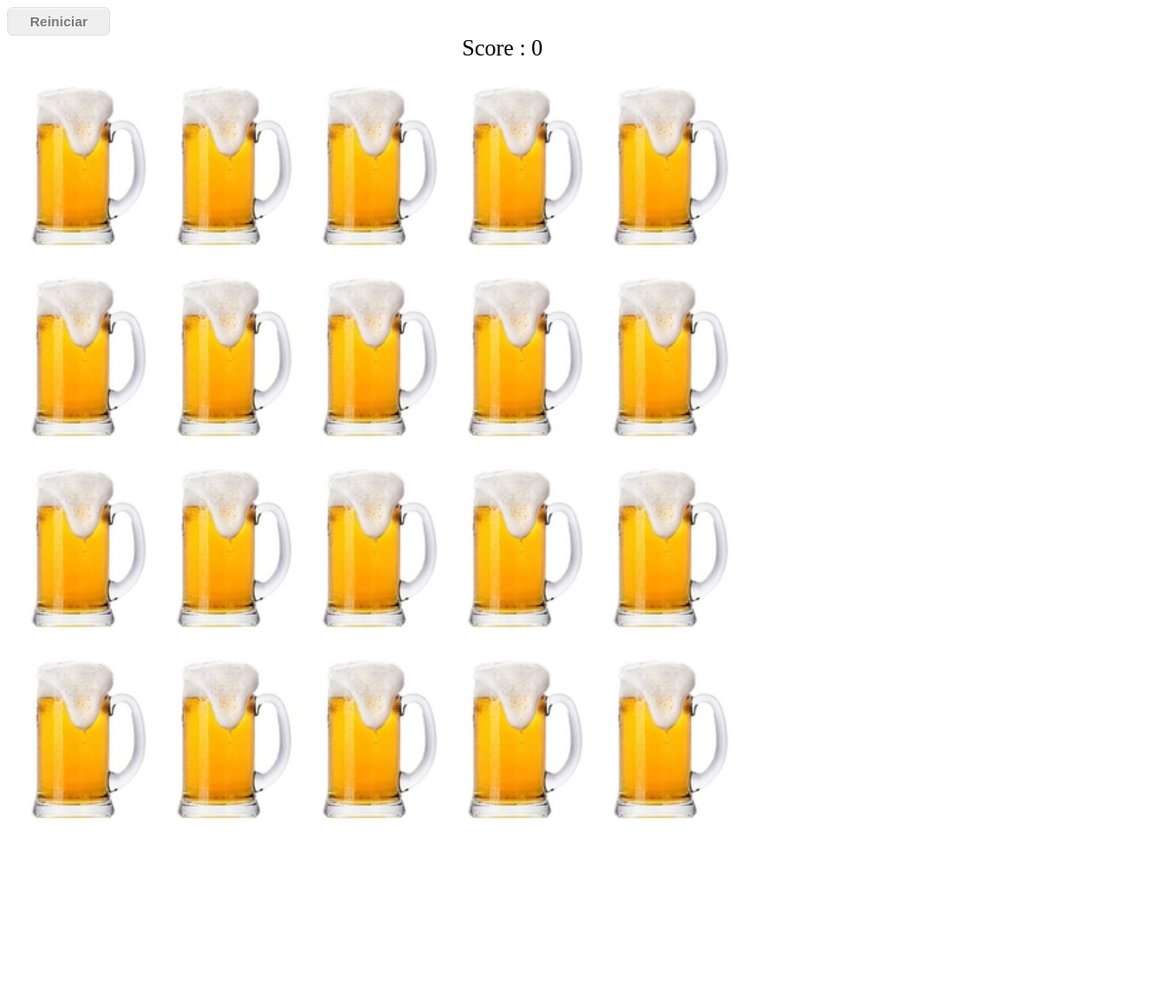
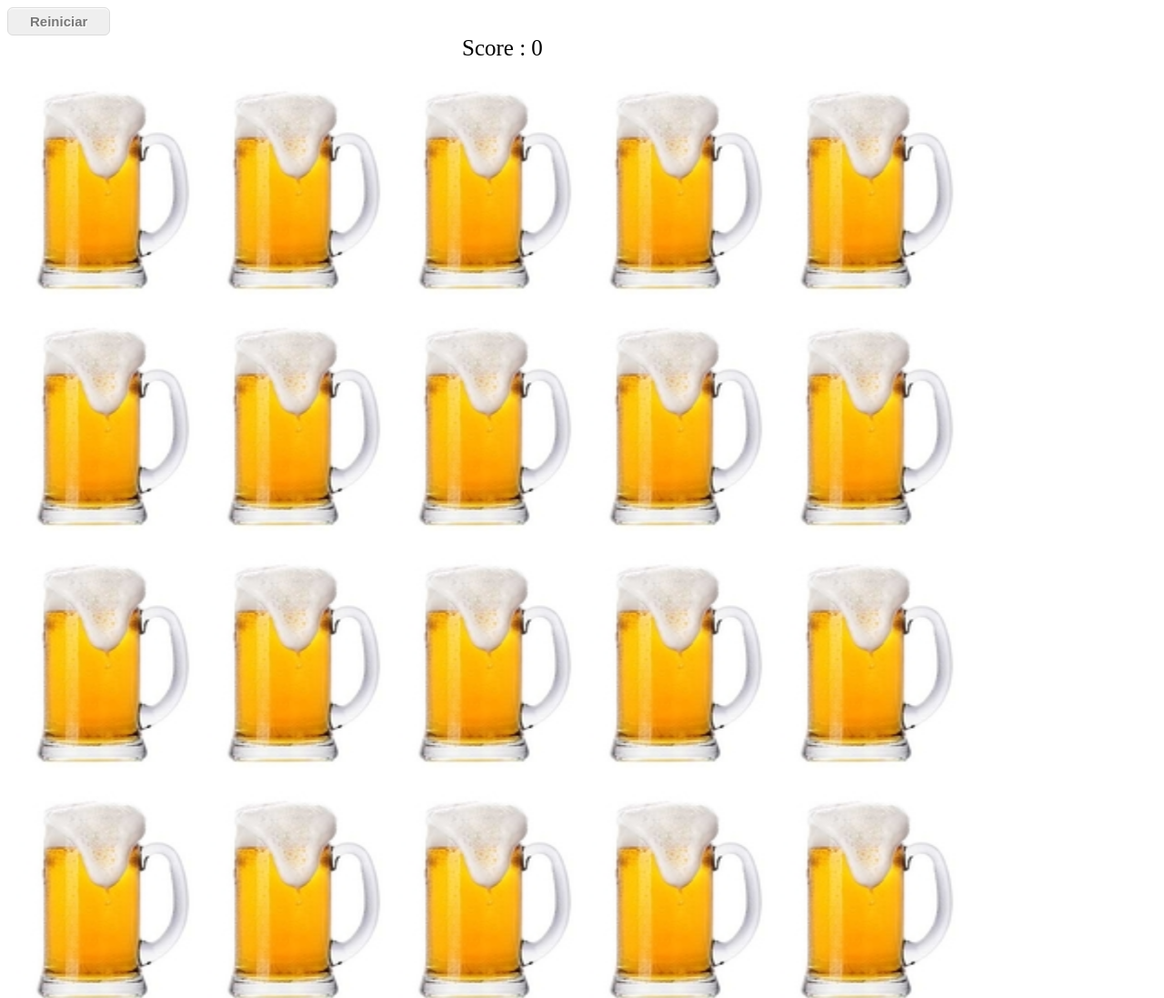
Before and after one commit to seniocaires/beboria, a plain HTML site: page index.html in a window 1280 px wide. Shown: the top 1097 px of the page at 91% size. Before the commit the page ends 915 px from the top, so only its background shows below. Drawn offline with Linux system fonts and the light colour scheme.

Commit message:
Image size

```diff
--- a/game.css
+++ b/game.css
@@ -5,8 +5,8 @@
 
 img {
 	margin : 10 0 0 10;
-    width: 150px;
-    height: 200px;
+    width: 200px;
+    height: 250px;
 }
 
 #score{
```
